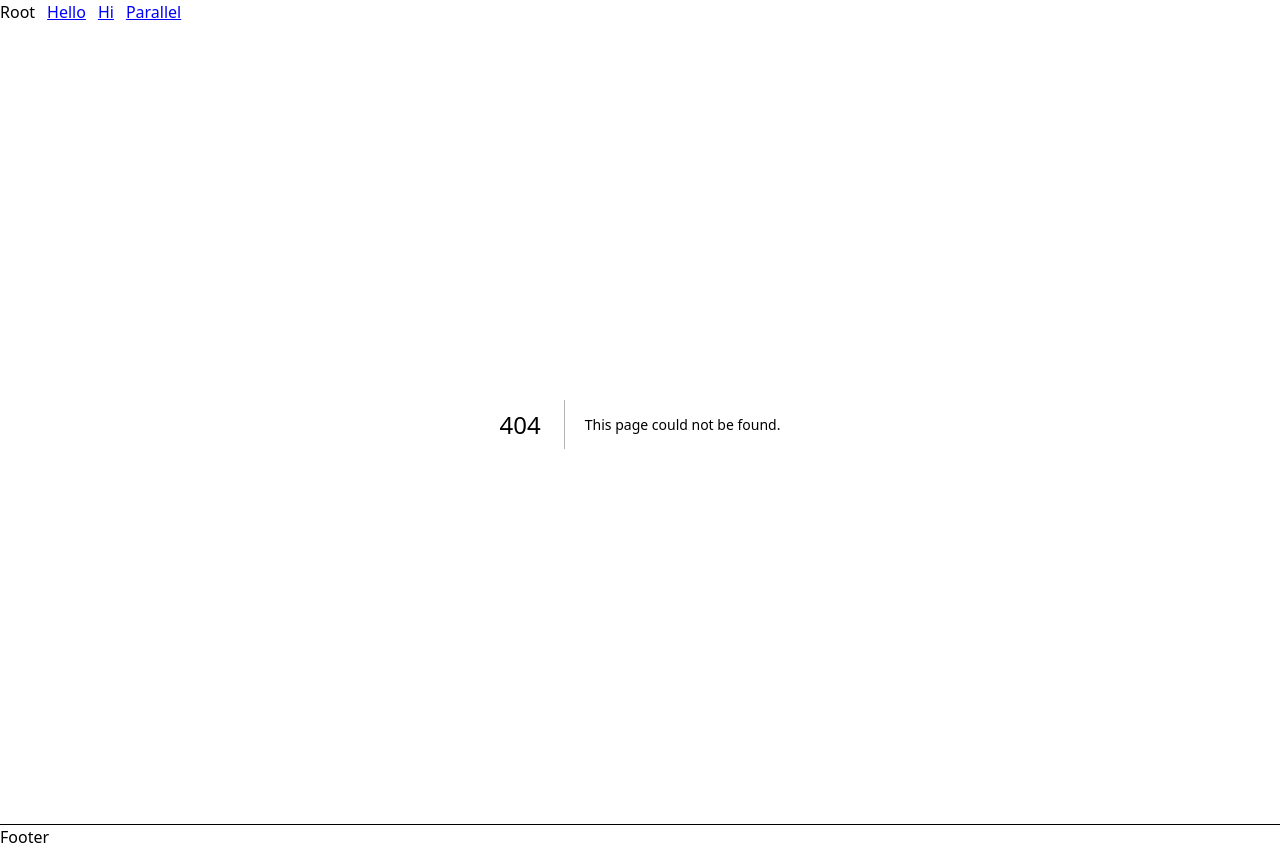
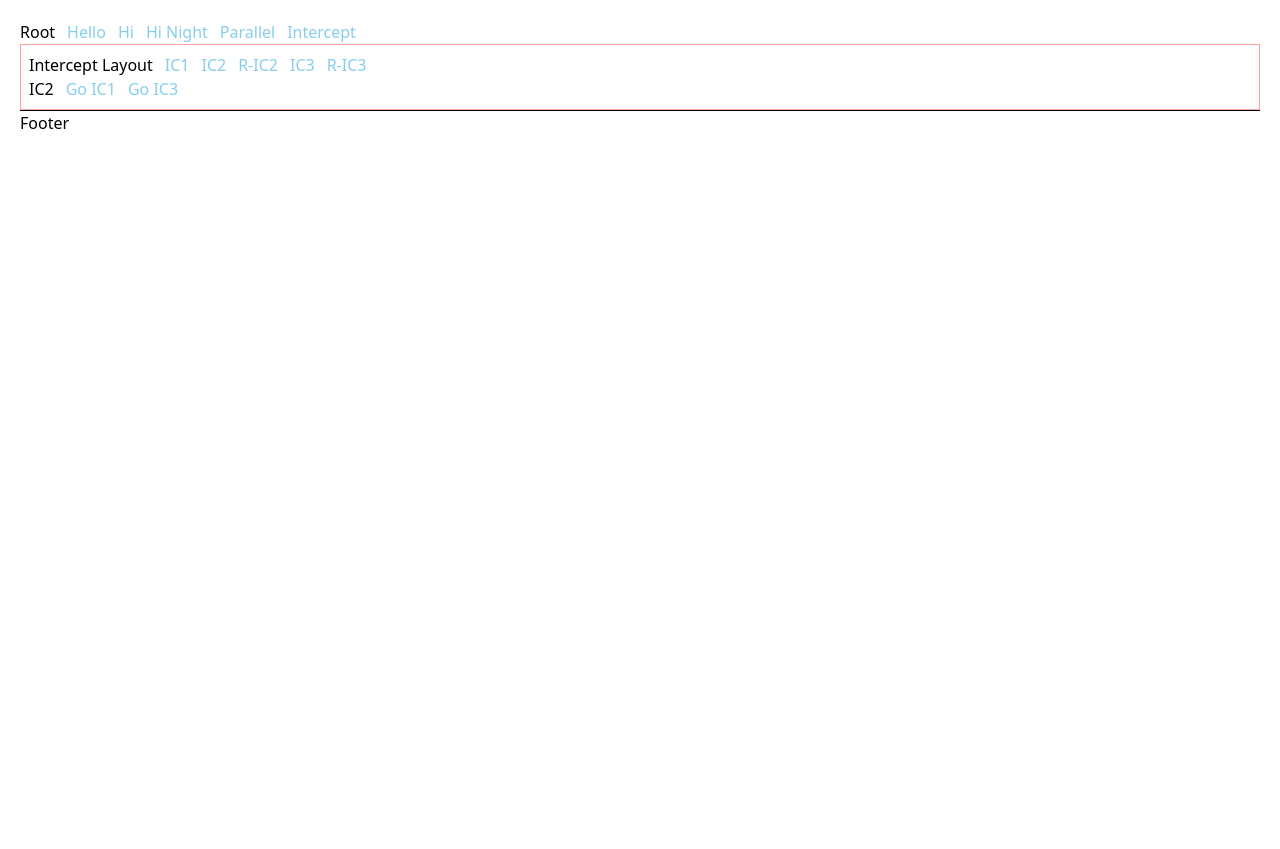
Before and after one commit to indiflex/hana7, a Next.js app in the folder next/my-app/: page /intercept/ic2 in a window 1280 px wide. Before the commit this address had no page. After the commit the page ends 800 px from the top, so only its background shows below. Built offline with nearby package versions, Linux system fonts and the light colour scheme.

Commit message:
intercept routes

```diff
--- a/next/my-app/app/globals.css
+++ b/next/my-app/app/globals.css
@@ -10,6 +10,9 @@ button:hover {
 }
 
 a {
+  color: skyblue;
+  /* text-decoration: underline; */
+}
+a:hover {
   color: blue;
-  text-decoration: underline;
 }
--- /dev/null
+++ b/next/my-app/app/intercept/(.)ic1/page.tsx
@@ -0,0 +1,4 @@
+export default function Ic1Intercept() {
+  console.log('ic1 !');
+  return <>Ic1-Intercept</>;
+}
--- /dev/null
+++ b/next/my-app/app/intercept/ic1/page.tsx
@@ -0,0 +1,3 @@
+export default function IC1() {
+  return <>IC1</>;
+}
--- /dev/null
+++ b/next/my-app/app/intercept/ic2/(..)ic1/page.tsx
@@ -0,0 +1,4 @@
+export default function Ic2Ic1Intercept() {
+  console.log('ic2-1');
+  return <>Ic2-1-Intercept</>;
+}
--- /dev/null
+++ b/next/my-app/app/intercept/ic2/(..)ic3/page.tsx
@@ -0,0 +1,3 @@
+export default function Ic2Ic3Intercept() {
+  return <>Ic2-Ic3-Intercept</>;
+}
--- /dev/null
+++ b/next/my-app/app/intercept/ic2/page.tsx
@@ -0,0 +1,11 @@
+import Link from 'next/link';
+
+export default function IC2() {
+  return (
+    <div className='flex gap-3'>
+      IC2
+      <Link href='/intercept/ic1'>Go IC1</Link>
+      <Link href='/intercept/ic3'>Go IC3</Link>
+    </div>
+  );
+}
--- /dev/null
+++ b/next/my-app/app/intercept/ic3/(..)ic2/page.tsx
@@ -0,0 +1,3 @@
+export default function Ic3Ic2Intercept() {
+  return <>Ic3-Ic2-Intercept</>;
+}
--- /dev/null
+++ b/next/my-app/app/intercept/ic3/page.tsx
@@ -0,0 +1,10 @@
+import Link from 'next/link';
+
+export default function IC3() {
+  return (
+    <div className='flex gap-3'>
+      IC3
+      <Link href='/intercept/ic2'>Go IC2</Link>
+    </div>
+  );
+}
--- /dev/null
+++ b/next/my-app/app/intercept/layout.tsx
@@ -0,0 +1,18 @@
+import Link from 'next/link';
+import { PropsWithChildren } from 'react';
+
+export default function InterceptLayout({ children }: PropsWithChildren) {
+  return (
+    <div className='border border-red-300 p-2'>
+      <h1 className='flex gap-3'>
+        Intercept Layout
+        <Link href='/intercept/ic1'>IC1</Link>
+        <Link href='/intercept/ic2'>IC2</Link>
+        <a href='/intercept/ic2'>R-IC2</a>
+        <Link href='/intercept/ic3'>IC3</Link>
+        <a href='/intercept/ic3'>R-IC3</a>
+      </h1>
+      <div>{children}</div>
+    </div>
+  );
+}
--- /dev/null
+++ b/next/my-app/app/intercept/page.tsx
@@ -0,0 +1,10 @@
+import Link from 'next/link';
+
+export default function Intercept() {
+  return (
+    <>
+      Intercept
+      <Link href='/intercept/ic1'>Go IC1</Link>
+    </>
+  );
+}
--- a/next/my-app/app/layout.tsx
+++ b/next/my-app/app/layout.tsx
@@ -32,7 +32,9 @@ export default function RootLayout({
           Root
           <Link href='/hello'>Hello</Link>
           <Link href='/hi'>Hi</Link>
+          <Link href='/hi/night'>Hi Night</Link>
           <Link href='/parallel'>Parallel</Link>
+          <Link href='/intercept'>Intercept</Link>
         </div>
         <div>{children}</div>
         <hr />
```
Also changed, not shown: 1 other file (tests, documents, lock files or other folders).
